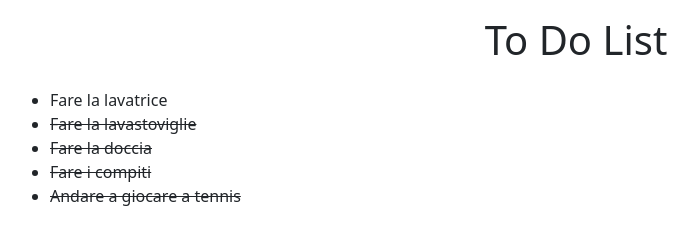
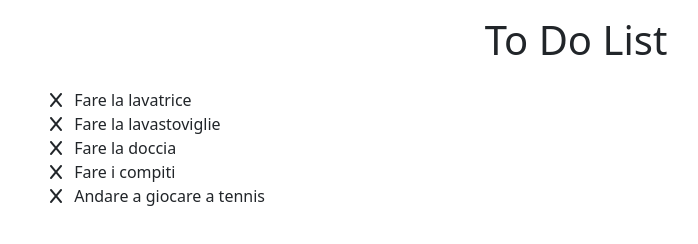
Before and after one commit to PalumboAndrea/vue-todolist, a plain HTML site: page index.html in a window 1280 px wide. Shown: the whole page, without its empty margins (64-762 px from the left). Drawn offline with nearby package versions, Linux system fonts and the light colour scheme.

Commit message:
add MILESTONE 2 - the to do element will disappear if click on the "X"

```diff
--- a/css/style.css
+++ b/css/style.css
@@ -0,0 +1,7 @@
+li {
+    list-style-type: none;
+}
+
+i{
+    cursor: pointer;
+}
--- a/index.html
+++ b/index.html
@@ -23,10 +23,12 @@
                 <h1>To Do List</h1>
                 <div class="list-wrapper text-start mt-4">
                     <ul>
-                        <li v-for="(element, index) in todo" :class="(element.done === false) ? 'text-decoration-line-through' : ''" >
+                        <li v-for="(element, index) in todo" :class="(element.done === false) ? '' : 'd-none'" >
+                            <i class="fa-solid fa-x me-2" @click="changeDone(index)"></i>
                             {{element.text}}
                         </li>
                     </ul>
+
                 </div>
 
 
--- a/js/myscript.js
+++ b/js/myscript.js
@@ -6,7 +6,7 @@ createApp({
             todo : [
                 {
                     text: 'Fare la lavatrice' ,
-                    done: true,
+                    done: false,
                 },
                 {
                     text: 'Fare la lavastoviglie' ,
@@ -29,6 +29,12 @@ createApp({
         }
     },
     methods: {
+        changeDone: function(index){
+            this.todo[index].done = !this.todo[index].done;
+        },
+        deleteElement: function(){
+            this.todo[index].done = !this.todo[index].done;
+        }
 
     }
 
```
